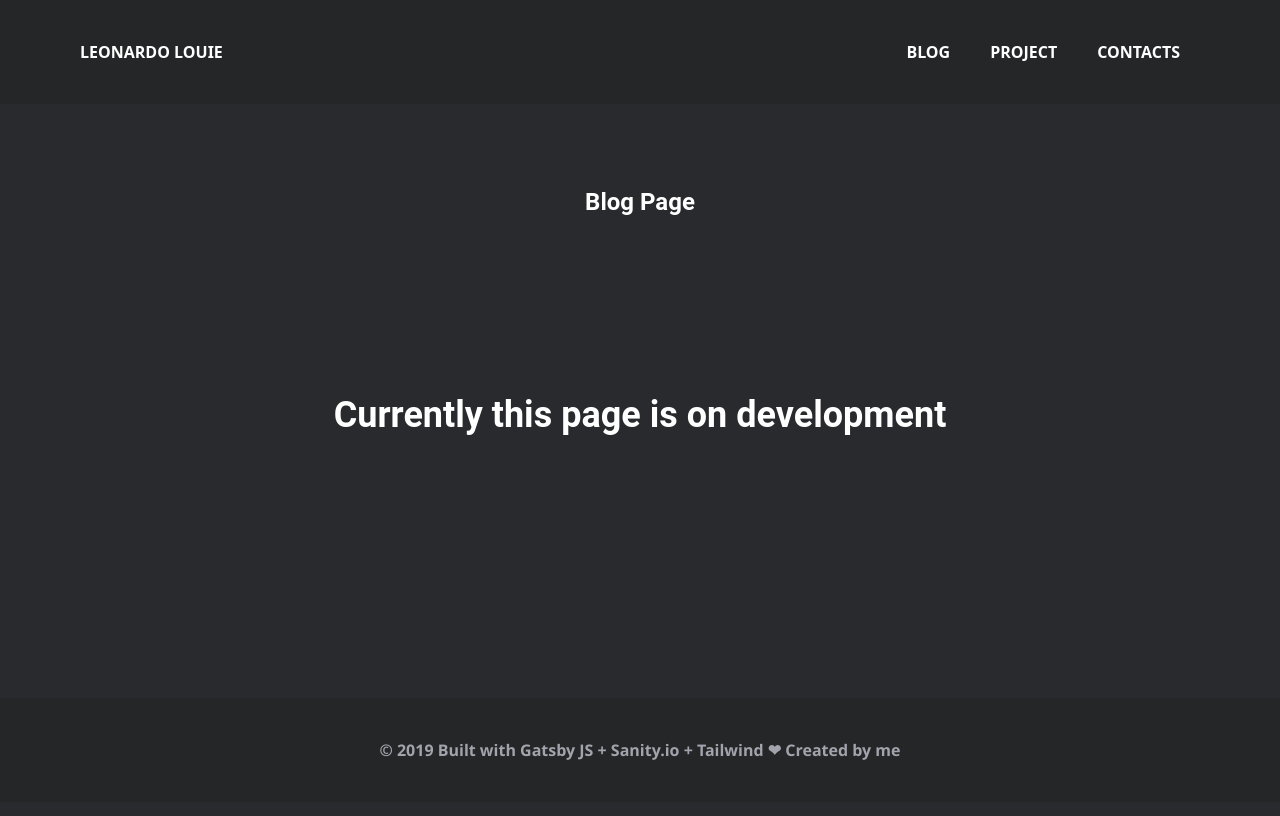
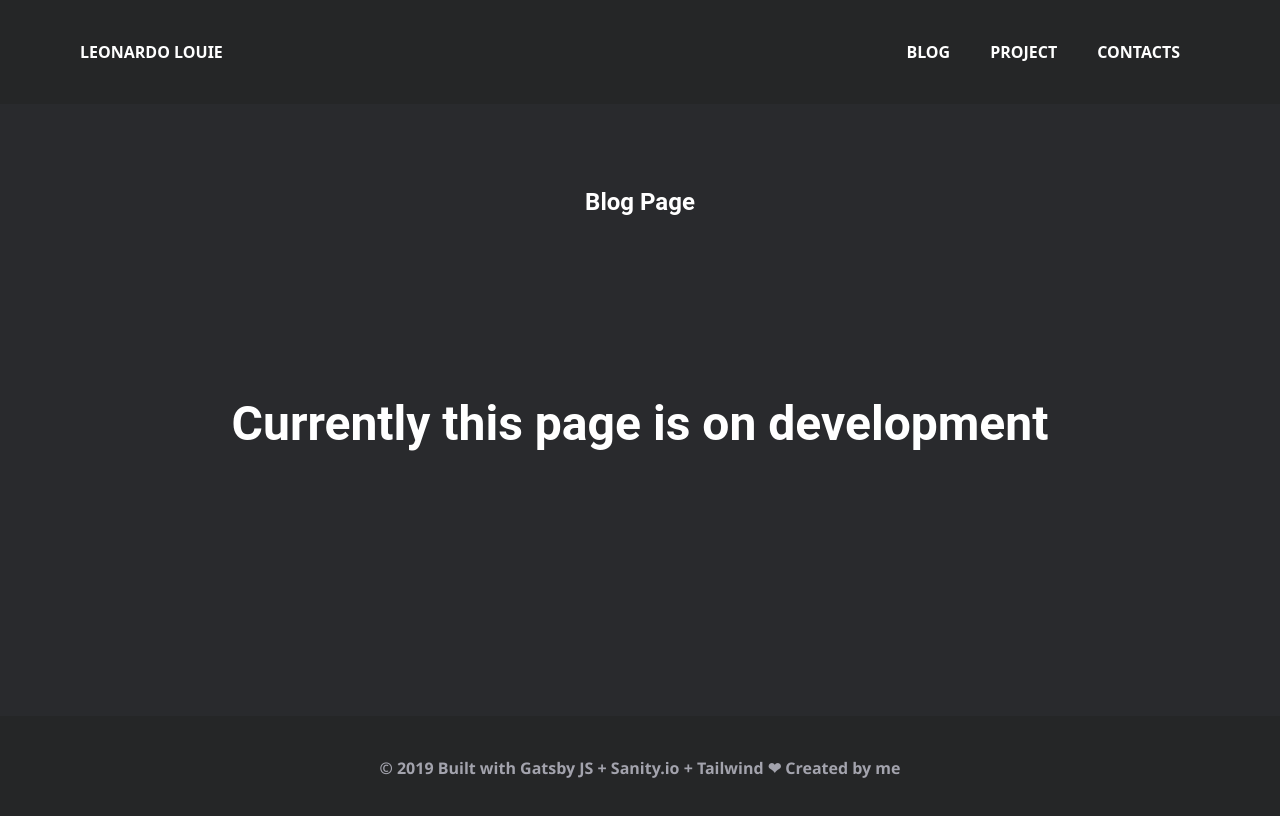
Before and after one commit to leonardolouie/leonardolouie.me, a Gatsby site in the folder web/: page /blog in a window 1280 px wide. Built offline with nearby package versions, Linux system fonts and the light colour scheme; Gatsby itself is replaced by a stand-in of ours.

Commit message:
refactoring hero

```diff
--- a/web/src/components/hero/index.js
+++ b/web/src/components/hero/index.js
@@ -4,11 +4,13 @@ import PropTypes from 'prop-types'
 export default function Hero({ title, body, buttonTitle }) {
   return (
     <div className="flex flex-col md:my-32 text-center items-center">
-      <h1 className="text-white  mb-2 text-3xl sm:text-4xl">{title}</h1>
+      <h1 className="text-white  mb-2 text-3xl sm:text-5xl">{title}</h1>
       <div className="mx-auto ">
         <p className="text-dim mx-5 lg:mx-64">{body}</p>
         {buttonTitle && (
-          <button className="bg-white hover:bg-dim text-primary font-bold py-2 px-4 rounded-full">{buttonTitle}</button>
+          <button className="bg-white hover:bg-dim text-primary font-bold py-2 px-4 rounded-full">
+            {buttonTitle}
+          </button>
         )}
       </div>
     </div>
```
